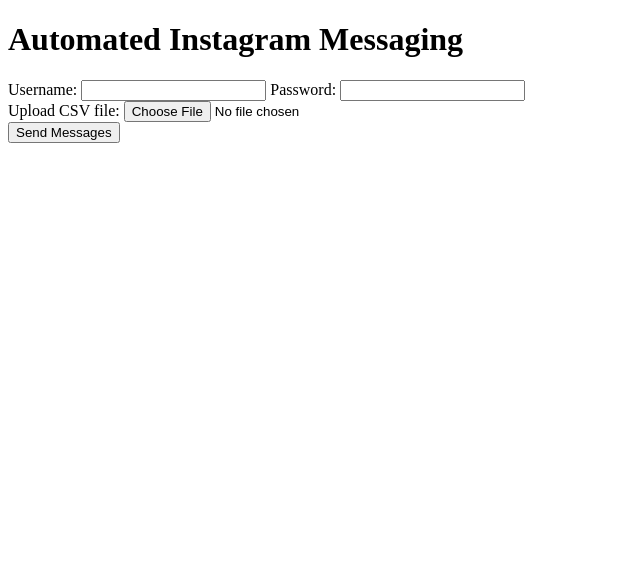
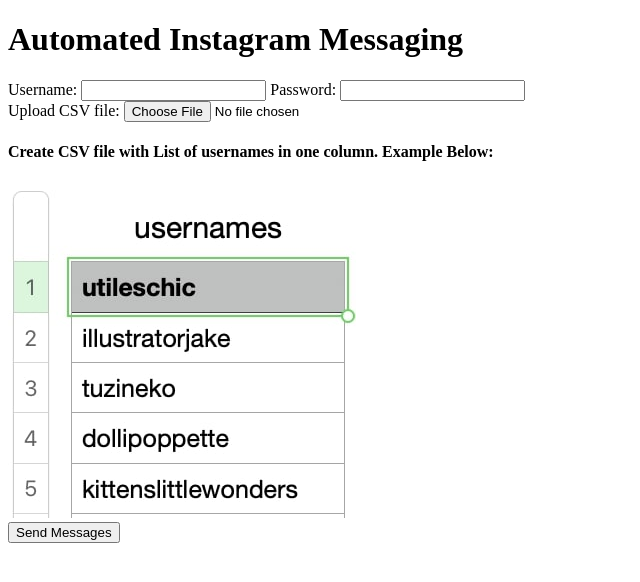
Before and after one commit to AshokDevireddy/Whatnot_Code, a Flask app: page / in a window 1280 px wide. Shown: the top 582 px of the page, without its empty margins (0-640 px from the left). Run offline with Flask 2, Linux system fonts and the light colour scheme; some libraries are stand-ins or nearby versions.

Commit message:
added csv format instructions

```diff
--- a/templates/index.html
+++ b/templates/index.html
@@ -15,6 +15,9 @@
       <label for="file">Upload CSV file:</label>
       <input type="file" name="file" id="file" accept=".csv" required>
       <br>
+      <h4>Create CSV file with List of usernames in one column. Example Below:</h4>
+      <img src="whatnotCSVSample.jpg" alt="CSV file format">
+      <br>
       <input type="hidden" name="csrf_token" value="{{ csrf_token }}">
       <button type="submit" id = "submit-btn">Send Messages</button>
     </form>
```
Also changed, not shown: templates/whatnotCSVSample.jpg (added).
